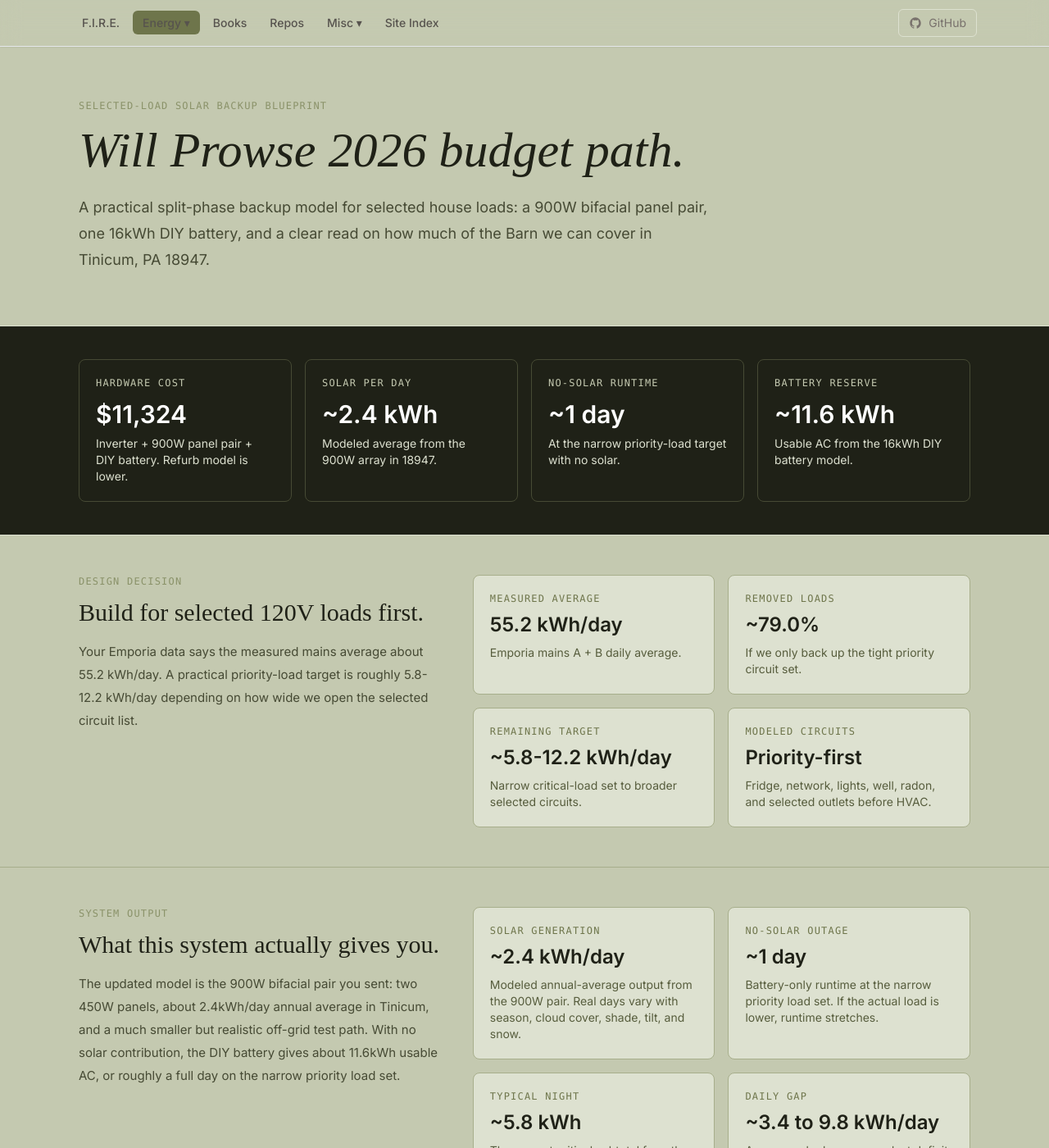
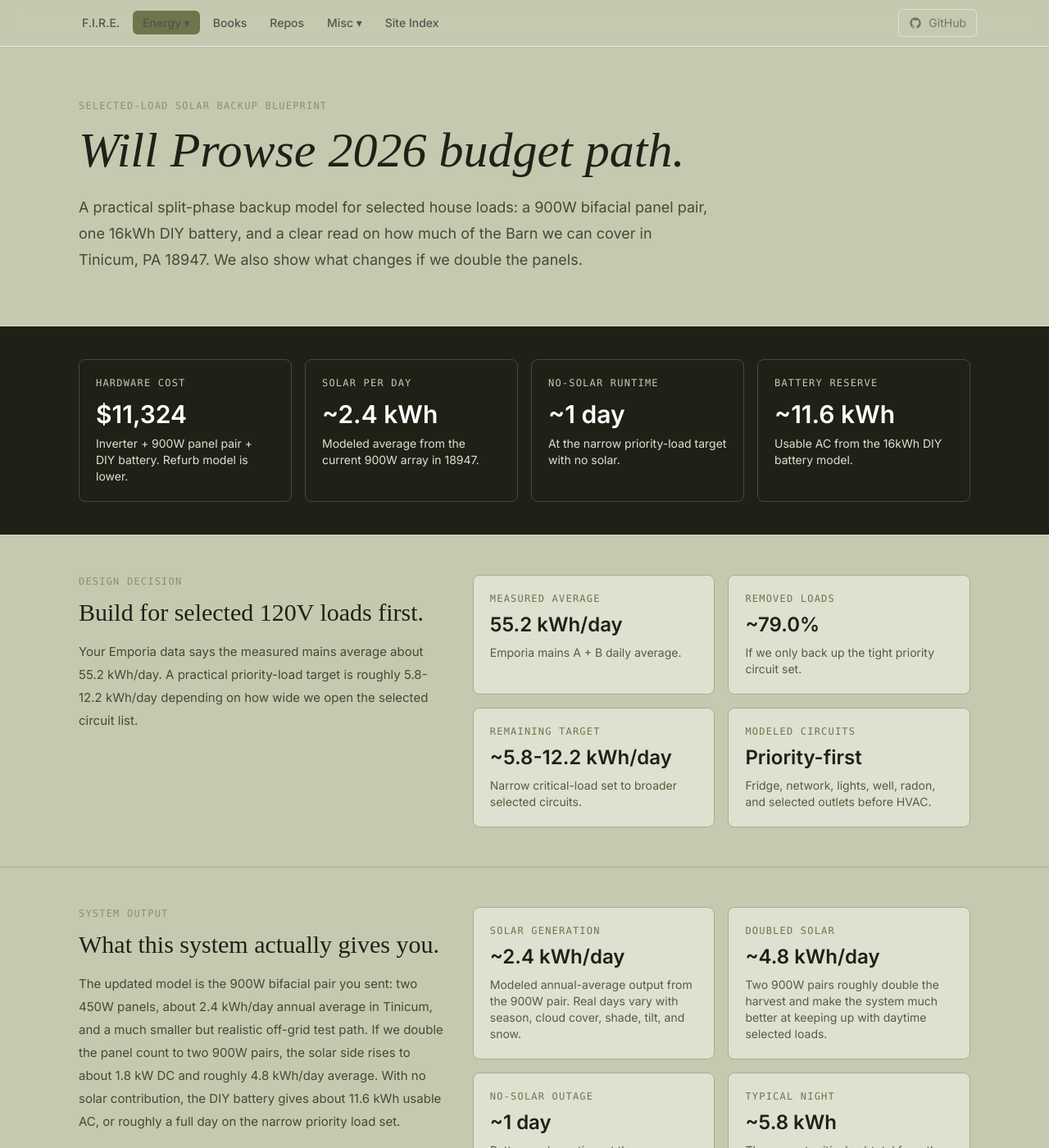
Before and after one commit to techmore/techmore.github.io, a Jekyll site: the page built from pages/energy-monitoring/will-prowse-2026.html, in a window 1280 px wide and 1400 px high. Shown: the whole window at 82% size. Built offline with Jekyll 4.4.1, drawn with Linux system fonts in a browser that asks for light colours; nearby versions of some CDN libraries; some web fonts are replaced; some of the changed text lies outside the part shown.

Commit message:
Refine Will Prowse solar comparison

```diff
--- a/pages/energy-monitoring/solar-options.html
+++ b/pages/energy-monitoring/solar-options.html
@@ -100,7 +100,7 @@ title: Solar Option Summary - Techmore
         <div class="rounded-lg border border-olive-400 bg-olive-100 p-5">
           <p class="font-mono text-xs tracking-widest uppercase text-olive-600">Will Prowse</p>
           <h3 class="mt-3 text-2xl text-olive-950">$4,989</h3>
-          <p class="mt-2 text-sm text-olive-800 leading-6">DIY split-phase starter. Rough savings ceiling at the current bill rate is about $195/year from the 900W pair, so this is mostly a resilience and learning purchase.</p>
+          <p class="mt-2 text-sm text-olive-800 leading-6">DIY split-phase starter. Rough savings ceiling at the current bill rate is about $195/year from the 900W pair, or about $391/year if we double the panels. This is still mostly a resilience and learning purchase, just with better daytime headroom.</p>
           <p class="mt-3 text-sm text-olive-700">12mo flat: about $416/mo</p>
           <p class="mt-3 text-sm font-semibold text-olive-950">Payback: not really the point</p>
         </div>
@@ -158,6 +158,7 @@ title: Solar Option Summary - Techmore
           </thead>
           <tbody class="divide-y divide-olive-200">
             <tr><td class="px-4 py-3 font-semibold text-olive-950">Will Prowse 900W pair</td><td class="px-4 py-3">~877 kWh</td><td class="px-4 py-3">~$195</td><td class="px-4 py-3">Best as a learning system.</td></tr>
+            <tr><td class="px-4 py-3 font-semibold text-olive-950">Will Prowse 2x pair</td><td class="px-4 py-3">~1,752 kWh</td><td class="px-4 py-3">~$391</td><td class="px-4 py-3">Better if you want more charging headroom.</td></tr>
             <tr><td class="px-4 py-3 font-semibold text-olive-950">Jackery 900W pair</td><td class="px-4 py-3">~1,260 kWh</td><td class="px-4 py-3">~$281</td><td class="px-4 py-3">Strong test rig, not whole-home.</td></tr>
             <tr><td class="px-4 py-3 font-semibold text-olive-950">Pecron four-panel mounted</td><td class="px-4 py-3">~2,200 kWh class</td><td class="px-4 py-3">~$490</td><td class="px-4 py-3">Best backup-energy value if mounted permanently.</td></tr>
             <tr><td class="px-4 py-3 font-semibold text-olive-950">Anker starter mounted array</td><td class="px-4 py-3">~1,800-3,200 kWh class</td><td class="px-4 py-3">~$401-$714</td><td class="px-4 py-3">Depends on panel count and whether you expand.</td></tr>
--- a/pages/energy-monitoring/will-prowse-2026.html
+++ b/pages/energy-monitoring/will-prowse-2026.html
@@ -9,7 +9,7 @@ title: Will Prowse 2026 - Techmore
       <p class="font-mono text-xs tracking-widest uppercase text-olive-500">Selected-load solar backup blueprint</p>
       <h1 class="mt-4 font-display italic text-5xl sm:text-6xl text-olive-950 leading-tight">Will Prowse 2026 budget path.</h1>
       <p class="mt-6 text-lg text-olive-800 leading-8">
-        A practical split-phase backup model for selected house loads: a 900W bifacial panel pair, one 16kWh DIY battery, and a clear read on how much of the Barn we can cover in Tinicum, PA 18947.
+        A practical split-phase backup model for selected house loads: a 900W bifacial panel pair, one 16kWh DIY battery, and a clear read on how much of the Barn we can cover in Tinicum, PA 18947. We also show what changes if we double the panels.
       </p>
     </div>
   </section>
@@ -25,7 +25,7 @@ title: Will Prowse 2026 - Techmore
         <div class="rounded-lg border border-olive-800 bg-olive-900/70 p-5">
           <p class="font-mono text-xs tracking-widest uppercase text-olive-300">Solar per day</p>
           <p class="mt-3 text-3xl font-semibold text-white">~2.4 kWh</p>
-          <p class="mt-2 text-sm text-olive-200">Modeled average from the 900W array in 18947.</p>
+          <p class="mt-2 text-sm text-olive-200">Modeled average from the current 900W array in 18947.</p>
         </div>
         <div class="rounded-lg border border-olive-800 bg-olive-900/70 p-5">
           <p class="font-mono text-xs tracking-widest uppercase text-olive-300">No-solar runtime</p>
@@ -82,7 +82,7 @@ title: Will Prowse 2026 - Techmore
           <p class="font-mono text-xs tracking-widest uppercase text-olive-500">System output</p>
           <h2 class="mt-3 text-3xl text-olive-950">What this system actually gives you.</h2>
           <p class="mt-4 text-olive-800 leading-7">
-            The updated model is the 900W bifacial pair you sent: two 450W panels, about 2.4kWh/day annual average in Tinicum, and a much smaller but realistic off-grid test path. With no solar contribution, the DIY battery gives about 11.6kWh usable AC, or roughly a full day on the narrow priority load set.
+            The updated model is the 900W bifacial pair you sent: two 450W panels, about 2.4 kWh/day annual average in Tinicum, and a much smaller but realistic off-grid test path. If we double the panel count to two 900W pairs, the solar side rises to about 1.8 kW DC and roughly 4.8 kWh/day average. With no solar contribution, the DIY battery gives about 11.6 kWh usable AC, or roughly a full day on the narrow priority load set.
           </p>
         </div>
         <div class="grid gap-4 sm:grid-cols-2">
@@ -90,6 +90,11 @@ title: Will Prowse 2026 - Techmore
             <p class="font-mono text-xs tracking-widest uppercase text-olive-600">Solar generation</p>
             <p class="mt-2 text-2xl font-semibold text-olive-950">~2.4 kWh/day</p>
             <p class="mt-2 text-sm text-olive-700">Modeled annual-average output from the 900W pair. Real days vary with season, cloud cover, shade, tilt, and snow.</p>
+          </div>
+          <div class="rounded-lg border border-olive-400 bg-olive-200 p-5">
+            <p class="font-mono text-xs tracking-widest uppercase text-olive-600">Doubled solar</p>
+            <p class="mt-2 text-2xl font-semibold text-olive-950">~4.8 kWh/day</p>
+            <p class="mt-2 text-sm text-olive-700">Two 900W pairs roughly double the harvest and make the system much better at keeping up with daytime selected loads.</p>
           </div>
           <div class="rounded-lg border border-olive-400 bg-olive-200 p-5">
             <p class="font-mono text-xs tracking-widest uppercase text-olive-600">No-solar outage</p>
@@ -110,6 +115,11 @@ title: Will Prowse 2026 - Techmore
             <p class="font-mono text-xs tracking-widest uppercase text-olive-600">Rack area</p>
             <p class="mt-2 text-2xl font-semibold text-olive-950">~48 sq ft panel face</p>
             <p class="mt-2 text-sm text-olive-700">Using the listed panel size of about 51.3 x 30.3 in, the 2-panel pair is just under 48 sq ft before mounting clearance and setbacks.</p>
+          </div>
+          <div class="rounded-lg border border-olive-400 bg-olive-200 p-5 sm:col-span-2">
+            <p class="font-mono text-xs tracking-widest uppercase text-olive-600">Doubled rack area</p>
+            <p class="mt-2 text-2xl font-semibold text-olive-950">~96 sq ft panel face</p>
+            <p class="mt-2 text-sm text-olive-700">Doubling the 450W pair to two matched pairs roughly doubles the array footprint, which helps daily production but asks for more rack, space, and wiring.</p>
           </div>
         </div>
       </div>
@@ -326,6 +336,47 @@ title: Will Prowse 2026 - Techmore
     </div>
   </section>
 
+  <section class="max-w-6xl mx-auto px-4 sm:px-6 lg:px-8 py-12">
+    <div class="grid gap-8 lg:grid-cols-[0.85fr_1.15fr]">
+      <div>
+        <p class="font-mono text-xs tracking-widest uppercase text-olive-500">Panel count</p>
+        <h2 class="mt-3 text-3xl text-olive-950">Two panel pairs is the better solar version.</h2>
+        <p class="mt-4 text-olive-800 leading-7">
+          If the goal is to support more daytime load, keep the same inverter and battery stack but double the panels. That does not turn this into a whole-house solar offset system, but it materially improves recharge speed, cloudy-day resilience, and the chance of supporting the well or HVAC-adjacent 120V loads while other circuits stay on.
+        </p>
+      </div>
+      <div class="overflow-x-auto rounded-lg border border-olive-400 bg-olive-50">
+        <table class="min-w-full text-left text-sm text-olive-800">
+          <thead class="bg-olive-200 text-olive-950">
+            <tr>
+              <th class="px-4 py-3 font-mono text-xs tracking-widest uppercase">Build</th>
+              <th class="px-4 py-3 font-mono text-xs tracking-widest uppercase">Solar / day</th>
+              <th class="px-4 py-3 font-mono text-xs tracking-widest uppercase">Annual solar</th>
+              <th class="px-4 py-3 font-mono text-xs tracking-widest uppercase">Bill offset / yr</th>
+              <th class="px-4 py-3 font-mono text-xs tracking-widest uppercase">Read</th>
+            </tr>
+          </thead>
+          <tbody class="divide-y divide-olive-200">
+            <tr>
+              <td class="px-4 py-3 font-semibold text-olive-950">1x 900W pair</td>
+              <td class="px-4 py-3">~2.4 kWh</td>
+              <td class="px-4 py-3">~877 kWh</td>
+              <td class="px-4 py-3">~$195</td>
+              <td class="px-4 py-3">Best learning path and a solid selected-load starter.</td>
+            </tr>
+            <tr>
+              <td class="px-4 py-3 font-semibold text-olive-950">2x 900W pairs</td>
+              <td class="px-4 py-3">~4.8 kWh</td>
+              <td class="px-4 py-3">~1,752 kWh</td>
+              <td class="px-4 py-3">~$391</td>
+              <td class="px-4 py-3">Better daytime coverage and faster recharge, still not full-home offset.</td>
+            </tr>
+          </tbody>
+        </table>
+      </div>
+    </div>
+  </section>
+
   <section class="max-w-6xl mx-auto px-4 sm:px-6 lg:px-8 pb-12">
     <div class="rounded-lg border border-olive-400 bg-olive-200 p-5">
       <p class="font-mono text-xs tracking-widest uppercase text-olive-600">Sources</p>
```
